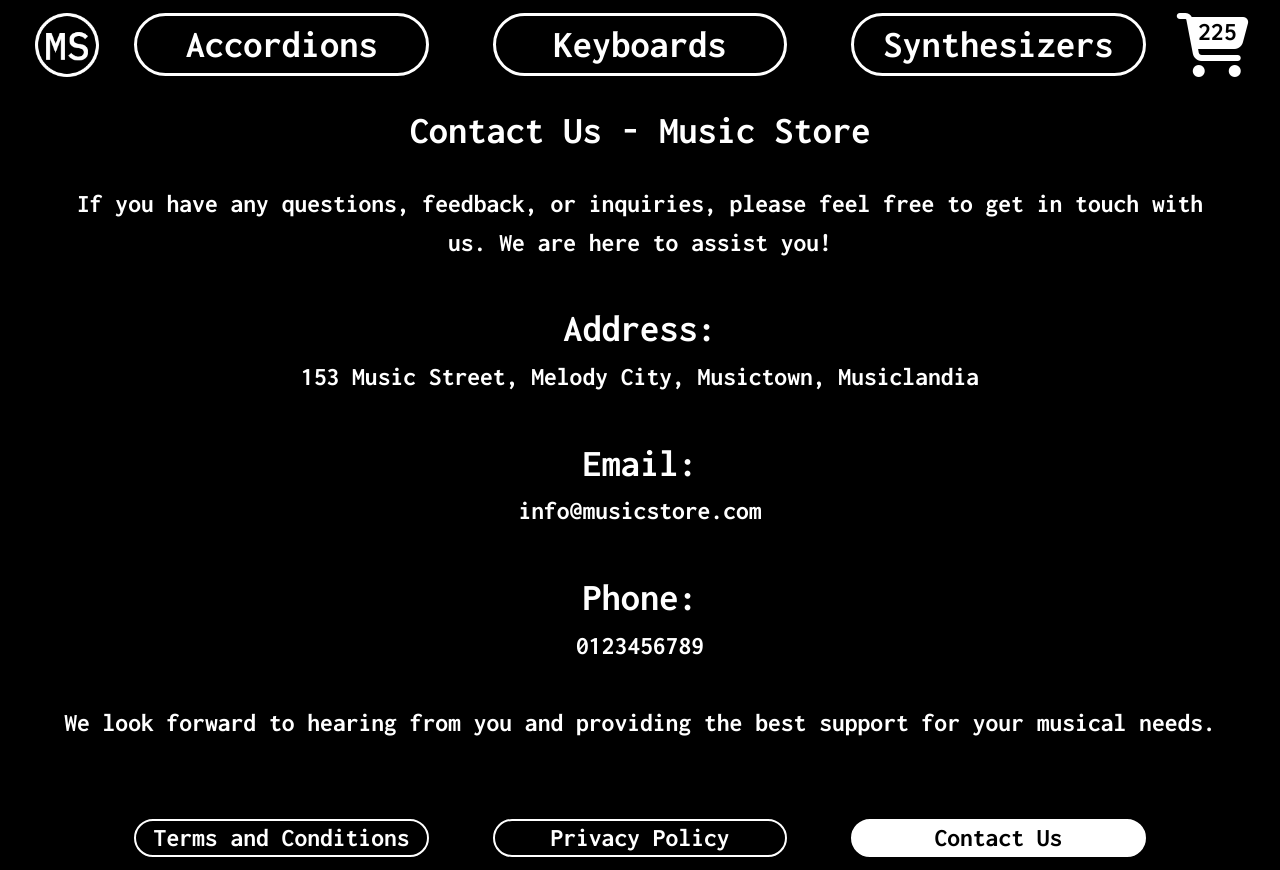
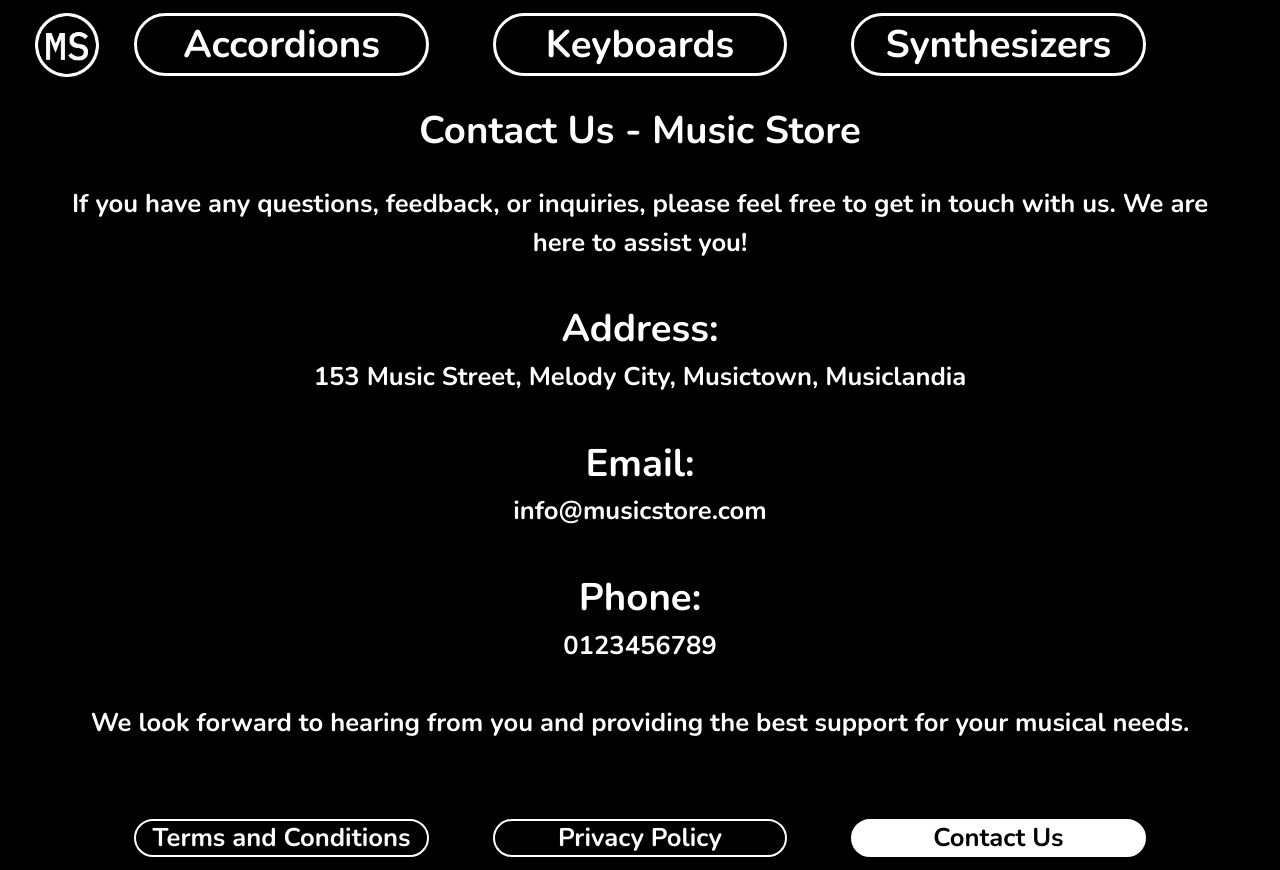
Before and after one commit to Nikolay-Petrov-Ognyanov/Music-Store, a React (Create React App) app: page /about/contact_us in a window 1280 px wide. Built offline with nearby package versions, Linux system fonts and the light colour scheme.

Commit message:
fix scrolling to top

```diff
--- a/src/App.css
+++ b/src/App.css
@@ -1,5 +1,3 @@
-@import 'https://use.fontawesome.com/releases/v6.4.0/css/all.css';
-
 html * {
   color: white;
   border-color: white;
--- a/src/App.js
+++ b/src/App.js
@@ -1,17 +1,12 @@
 import "./App.css"
-import { Routes, Route, useLocation } from "react-router-dom"
+import { Routes, Route } from "react-router-dom"
 import Footer from "./components/Footer/Footer"
 import Header from "./components/Header/Header"
 import TermsAndConditions from "./components/About/TermsAndContidions"
 import PrivacyPolicy from "./components/About/PrivacyPolicy"
 import ContactUs from "./components/About/ContactUs"
-import { useEffect } from "react"
 
 export default function App() {
-	const { pathname } = useLocation()
-
-	useEffect(() => { setTimeout(() => { window.scrollTo(0, 0) }) }, [pathname])
-
 	return <div className="App">
 		<Header />
 
--- a/src/components/Footer/Footer.js
+++ b/src/components/Footer/Footer.js
@@ -1,21 +1,25 @@
+import scrollToTop from "../../utility/scrollToTop"
 import style from "./Footer.module.css"
 import { NavLink } from "react-router-dom"
 
 export default function Footer() {
     return <footer className={style.footer}> <nav className={style.nav}>
         <NavLink
+            onClick={scrollToTop}
             to="/about/terms_and_conditions"
             className={style.button}
             activeclassname="active"
         >Terms and Conditions</NavLink>
 
         <NavLink
+            onClick={scrollToTop}
             to="/about/privacy_policy"
             className={style.button}
             activeclassname="active"
-        >Privacy Policy</NavLink>
+        > Privacy Policy </NavLink>
 
         <NavLink
+            onClick={scrollToTop}
             to="/about/contact_us"
             className={style.button}
             activeclassname="active"
--- a/src/index.css
+++ b/src/index.css
@@ -1,4 +1,4 @@
-@import url('https://fonts.googleapis.com/css2?family=Inconsolata:wght@200;300;400;500;600;700;800;900&display=swap');
+@import url('https://fonts.googleapis.com/css2?family=Inconsolata:wght@200;300;400;500;600;700;800;900&family=Nunito:wght@200;300;400;500;600;700;800;900;1000&display=swap');
 
 *,
 *::before,
@@ -31,7 +31,7 @@ html:focus-within {
 }
 
 body {
-  font-family: 'Inconsolata', monospace;
+  font-family: 'Nunito', sans-serif;
   font-weight: bold;
   min-height: 100vh;
   text-rendering: optimizeSpeed;
--- /dev/null
+++ b/src/utility/scrollToTop.js
@@ -0,0 +1 @@
+export default function scrollToTop() { setTimeout(() => { window.scrollTo(0, 0) }) }
```
